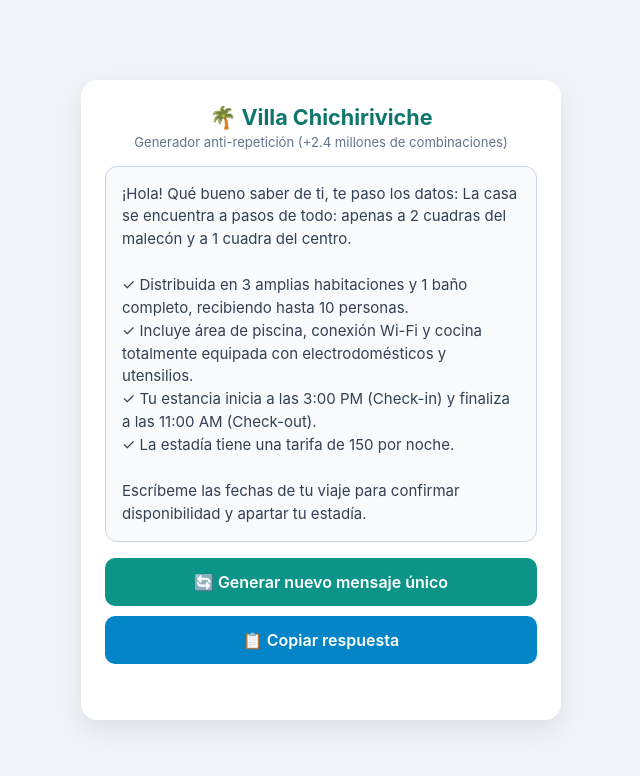
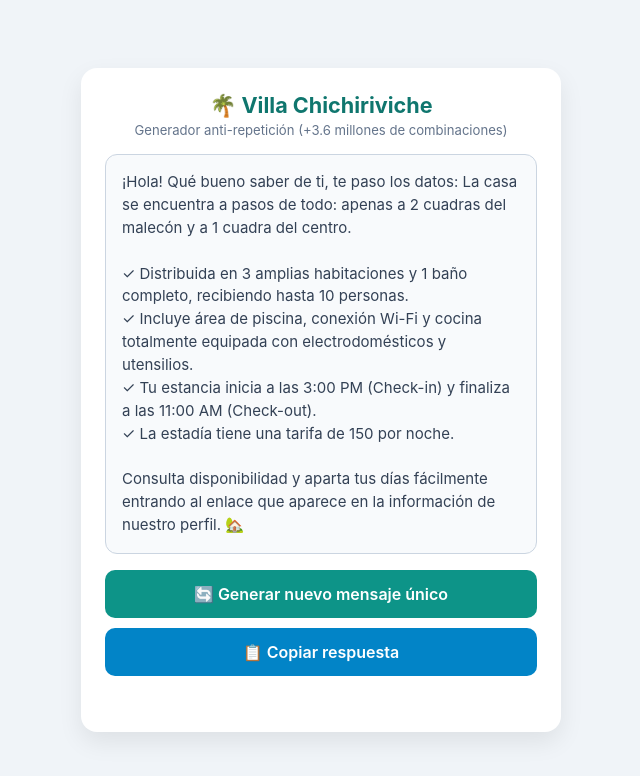
Before and after one commit to pcontenido75/Villa-respuestas, a plain HTML site: page index.html in a window 1280 px wide. Shown: the whole page, without its empty margins (319-959 px from the left). Drawn offline with Linux system fonts and the light colour scheme.

Commit message:
Update index.html

```diff
--- a/index.html
+++ b/index.html
@@ -103,7 +103,7 @@
 
 <div class="container">
     <h1>🌴 Villa Chichiriviche</h1>
-    <p class="subtitle">Generador anti-repetición (+2.4 millones de combinaciones)</p>
+    <p class="subtitle">Generador anti-repetición (+3.6 millones de combinaciones)</p>
 
     <div id="mensaje" class="output-box"></div>
 
@@ -116,7 +116,6 @@
 </div>
 
 <script>
-    // Historial para evitar que se repitan frases usadas recientemente
     const historial = {
         saludo: [],
         ubicacion: [],
@@ -148,7 +147,7 @@
         "La casa se encuentra a pasos de todo: apenas a 2 cuadras del malecón y a 1 cuadra del centro.",
         "Un hospedaje práctico y relajante, situado a 2 cuadras del malecón y a 1 cuadra del centro.",
         "Excelente ubicación para moverte caminando: a 2 cuadras del malecón y a 1 cuadra del centro.",
-        "Alójate cerca de todo en nuestra casa, a solo 2 cuadras del malecón y 1 del centro."
+        "Alójate cerca de todo en nuestra casa, a solo 2 cuadras del malecón y a 1 cuadra del centro."
     ];
 
     const capacidades = [
@@ -193,21 +192,26 @@
         "Tarifa vigente: 150 por noche."
     ];
 
+    // Cierres discretos hacia el perfil/enlace (sin mencionar WhatsApp ni números directamente)
     const cierres = [
-        "Si deseas consultar disponibilidad o realizar una reserva, ¡quedo a tu disposición!",
-        "Cuéntame para qué fechas nos visitas y revisamos disponibilidad de inmediato.",
-        "Escríbeme las fechas de tu viaje para confirmar disponibilidad y apartar tu estadía.",
-        "Quedo atento a las fechas que buscas para verificar el calendario y ayudarte con tu reserva.",
-        "¿Para qué días te gustaría reservar? Estoy por aquí para ayudarte con cualquier consulta.",
-        "Dime qué fechas tienes pensadas y con gusto verifico disponibilidad para tu grupo.",
-        "Estoy a tu orden para revisar disponibilidad o ayudarte a concretar tu reserva.",
-        "Si quieres confirmar fechas disponibles o apartar la casa, escríbeme por aquí."
+        "Para consultar disponibilidad en nuestro calendario o apartar tus fechas, ingresa al enlace directo que encuentras en nuestro perfil. 📲",
+        "Manejamos toda la agenda y reservas desde nuestro canal de atención directa; tienes el acceso en la descripción de nuestro perfil. 🌴",
+        "Si deseas verificar fechas disponibles y formalizar tu reserva, puedes contactarnos a través del enlace ubicado en nuestro perfil. ✨",
+        "Para revisar disponibilidad de fechas y coordinar tu estadía, te esperamos en el enlace directo de nuestro perfil.",
+        "Consulta disponibilidad y aparta tus días fácilmente entrando al enlace que aparece en la información de nuestro perfil. 🏡",
+        "Toda nuestra atención de reservas y revisión de fechas se gestiona por el acceso directo que dejamos en nuestro perfil.",
+        "¿Quieres revisar si tus fechas están libres? Toca el enlace en nuestro perfil para atenderte de inmediato y apartar tu estadía.",
+        "Para confirmar disponibilidad según tus fechas y gestionar tu reserva, ubícanos en el enlace de contacto de nuestro perfil. 📲",
+        "Si te gustaría apartar fechas o consultar el calendario, dirígete al acceso directo que está en nuestro perfil y con gusto te atendemos.",
+        "Gestionamos las reservas de forma personalizada a través del enlace disponible en la biografía de nuestro perfil. 🌴",
+        "Para verificar disponibilidad de fechas y asegurar tu reserva, solo debes ingresar al enlace que ves en nuestro perfil.",
+        "Te invitamos a revisar disponibilidad y coordinar tu reserva directamente desde el enlace en nuestro perfil. ✨"
     ];
 
     const vinetas = ["•", "▸", "▪", "-", "✓", "🌴", "✨", "🏡"];
 
     function seleccionarSinRepetir(lista, clave) {
-        const limiteMemoria = Math.floor(lista.length * 0.7);
+        const limiteMemoria = Math.floor(lista.length * 0.75);
         const disponibles = lista.filter(item => !historial[clave].includes(item));
         const pool = disponibles.length > 0 ? disponibles : lista;
         const elegido = pool[Math.floor(Math.random() * pool.length)];
@@ -229,7 +233,6 @@
         const cie = seleccionarSinRepetir(cierres, "cierre");
         const v = vinetas[Math.floor(Math.random() * vinetas.length)];
 
-        // Variación de estructura visual (3 formatos distintos)
         const formato = Math.floor(Math.random() * 3);
         let mensajeFinal = "";
 
```
